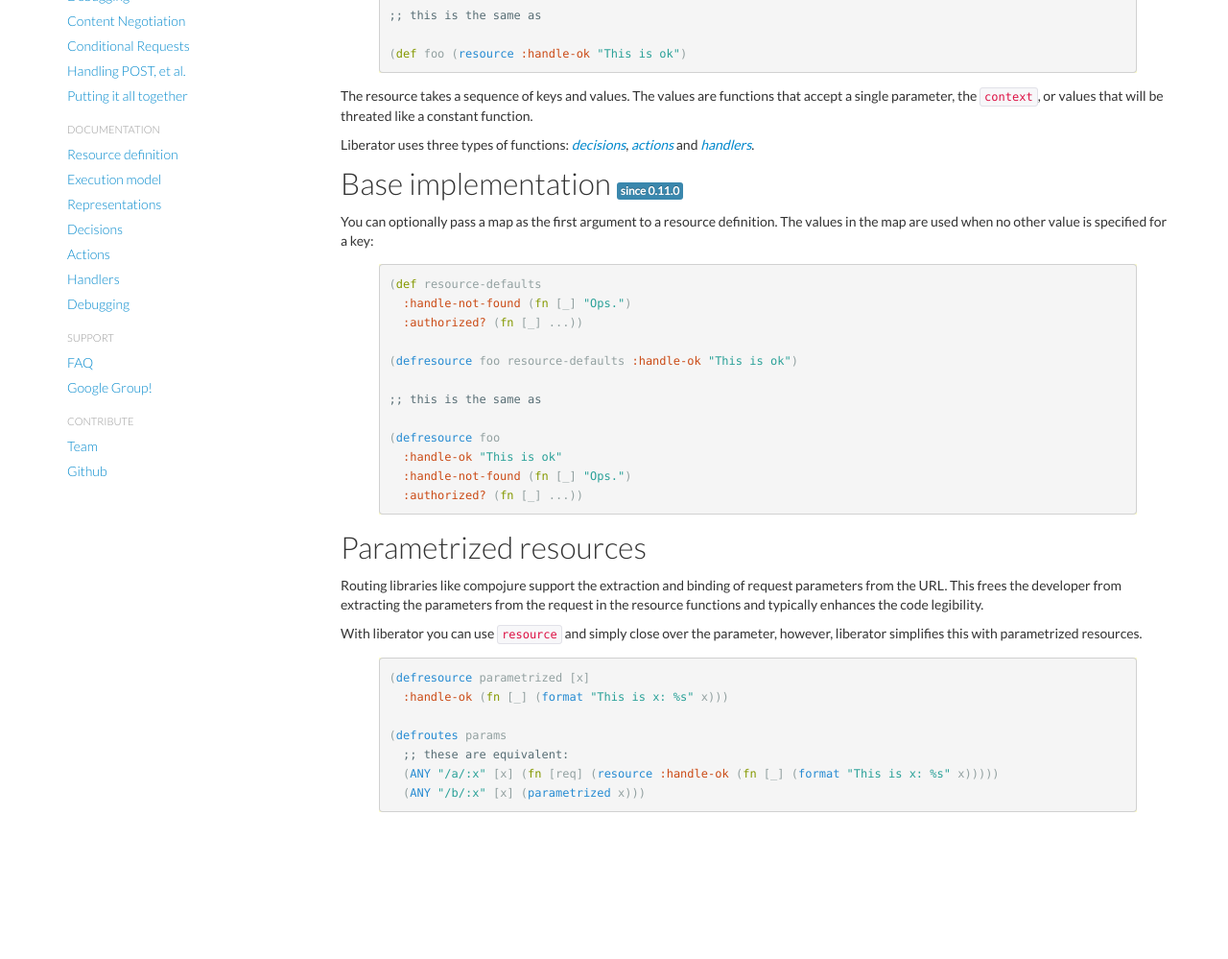
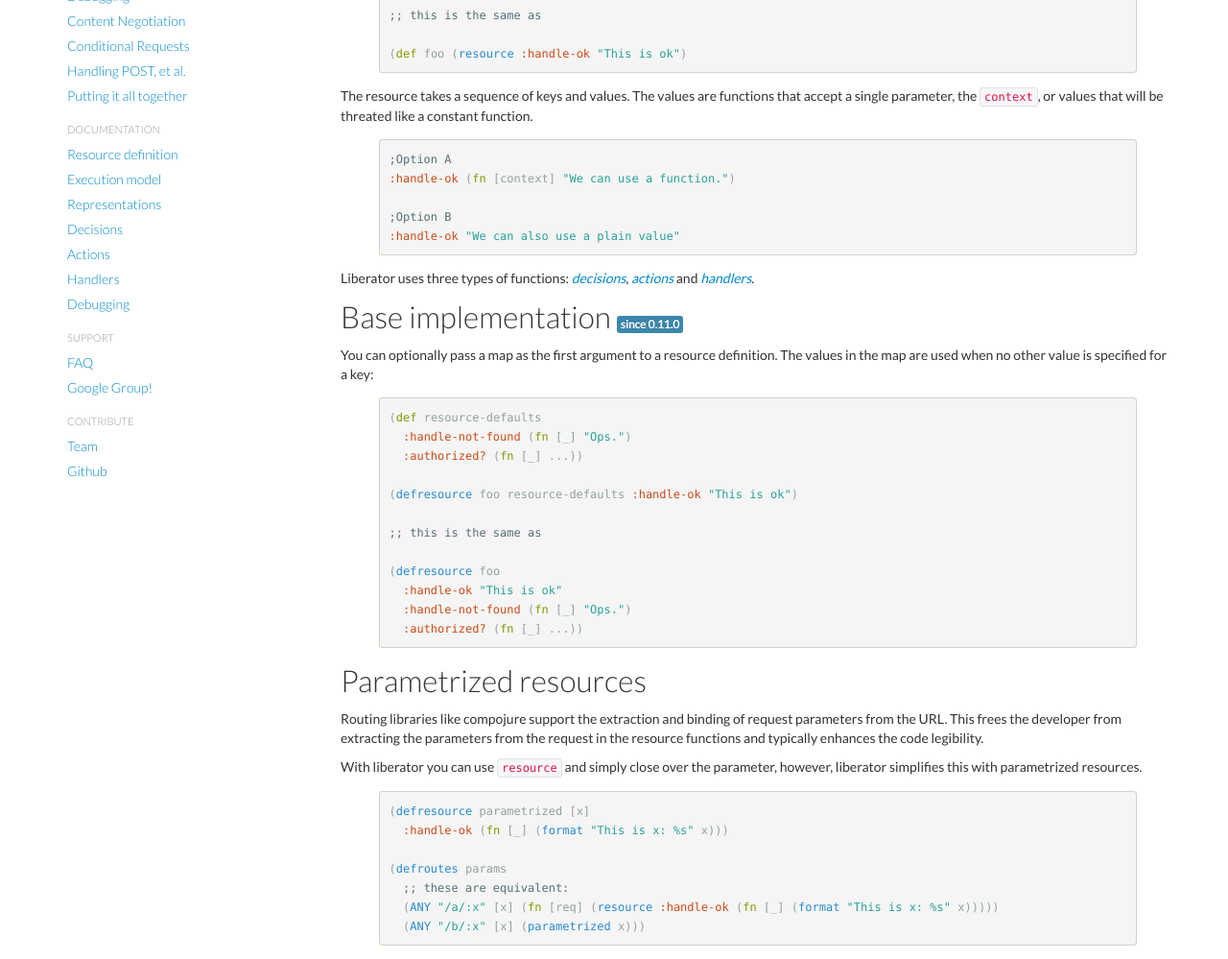
Before and after one commit to clojure-liberator/liberator, a Jekyll site: the page built from doc/resource-definition.md, in a window 1280 px wide and 1319 px high. Shown: the part 320-1319 px from the top of the window at 96% size. Built offline with Jekyll 4.4.1, drawn with Linux system fonts in a browser that asks for light colours; nearby versions of some CDN libraries.

Commit message:
Explicit showing of the two options
Hopefully this makes the two options a bit more clear

`````diff
--- a/doc/resource-definition.md
+++ b/doc/resource-definition.md
@@ -25,6 +25,14 @@ returns a function that is a ring handler. You can also use the macro
 The resource takes a sequence of keys and values. The values are
 functions that accept a single parameter, the ````context````, or
 values that will be threated like a constant function.
+
+{% highlight clojure %}
+;Option A
+:handle-ok (fn [context] "We can use a function.")
+
+;Option B
+:handle-ok "We can also use a plain value"
+{% endhighlight %}
 
 Liberator uses three types of functions:
 [*decisions*](decisions.html), [*actions*](actions.html) and
`````
